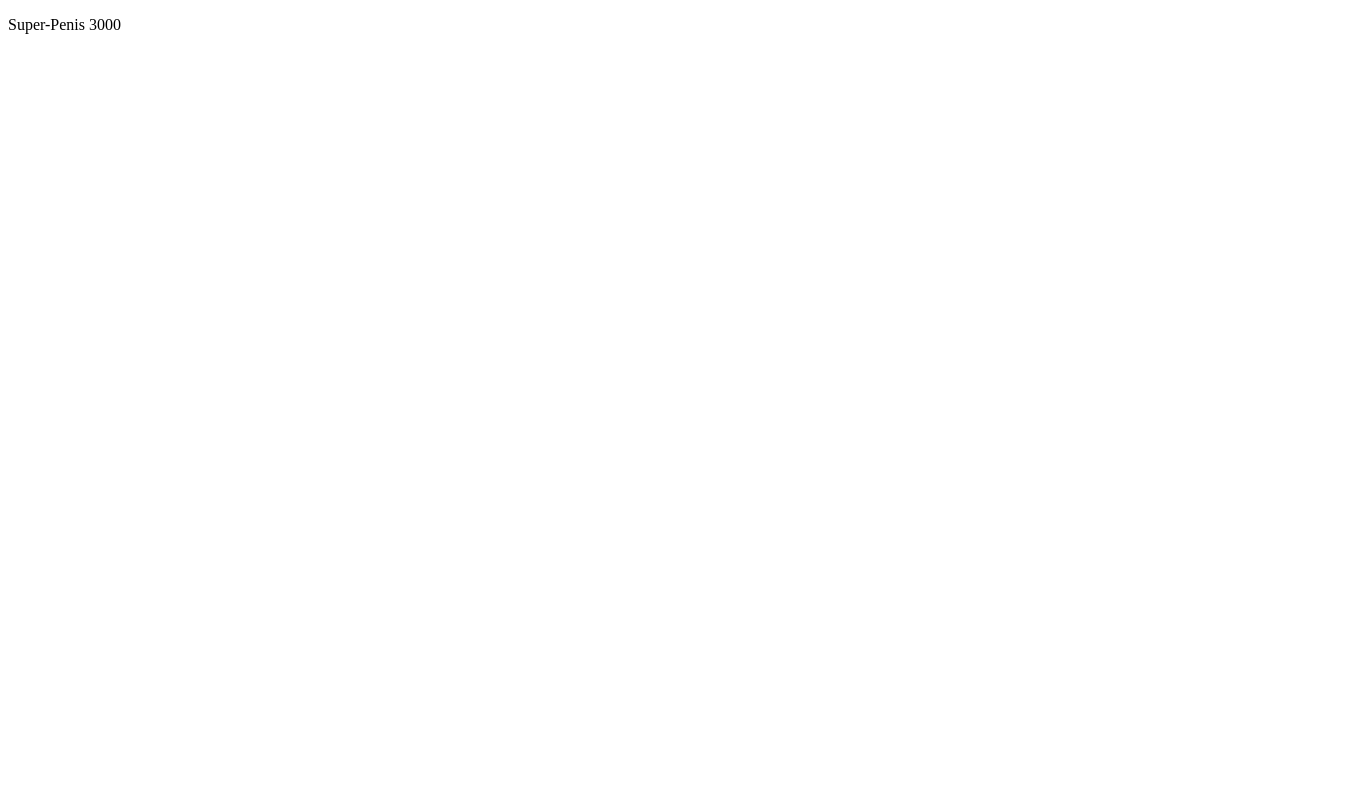
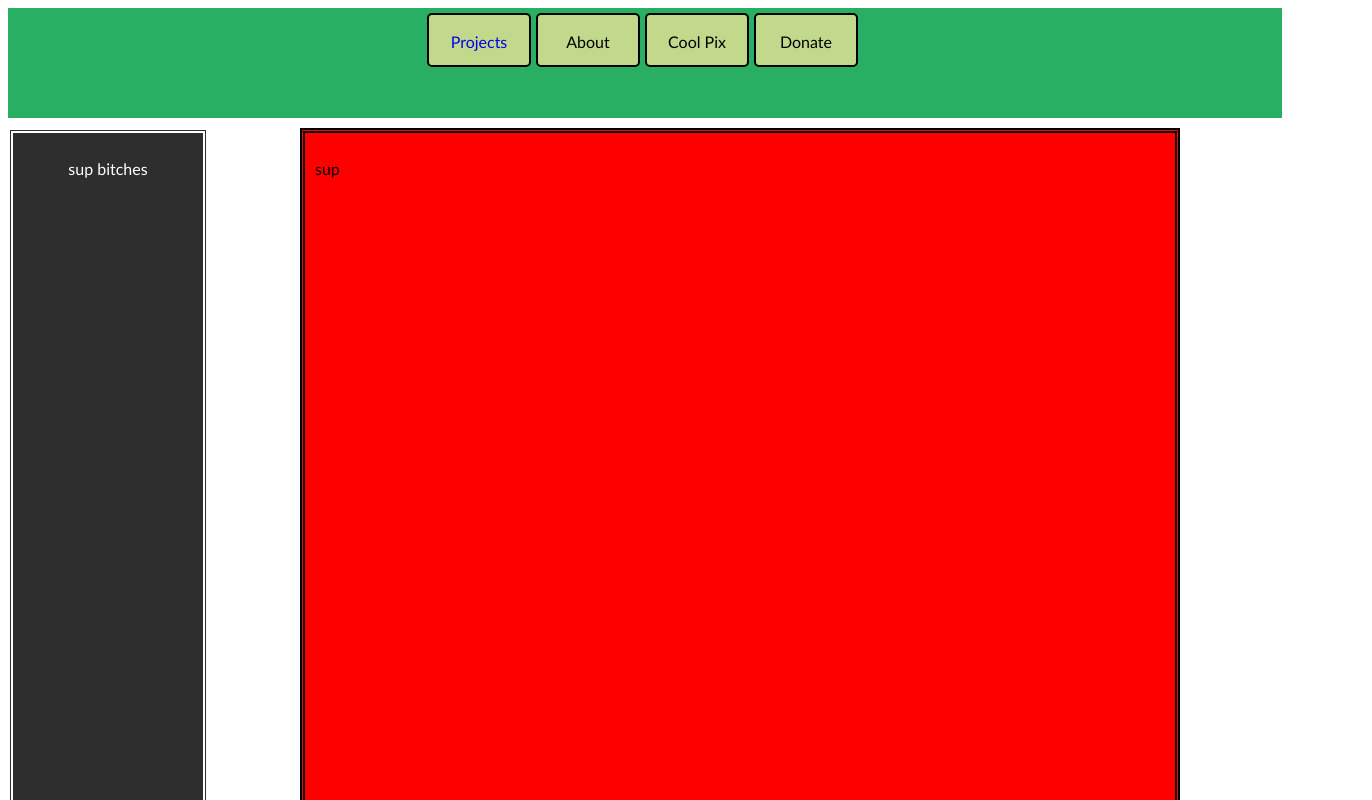
Before and after one commit to dillonburton/BadBoyz, a plain HTML site: page index.html in a window 1280 px wide. Shown: the top 800 px of the page, 1372 px wide, since content can reach past the window. Drawn offline with Linux system fonts and the light colour scheme.

Commit message:
woo ya'll

```diff
--- a/index.html
+++ b/index.html
@@ -1,6 +1,95 @@
 <!DOCTYPE html>
 <html>
+	<style>
+		#header {
+				font-family: Futura, "Trebuchet MS", Arial, sans-serif;
+				background-color:#28AF63;
+				color:black;
+				text-align:center;
+				padding:5px;
+				height:100px;
+				width:100%;
+				margin-bottom:10px;
+				}
+
+		#section {
+				font-family: Futura, "Trebuchet MS", Arial, sans-serif;
+				padding-left:100px;
+				width:100%;
+		}
+
+		#nav {
+				color:white;
+				font-family: Futura, "Trebuchet MS", Arial, sans-serif;
+				line-height:30px;
+				background-color:#2E2E2E;
+				height:1000px;
+				width:180px;
+				border-width:5px;
+    			border-style:double;
+				float:left;
+				padding:5px;
+				text-align:center;
+
+			}
+
+		#page{
+				background-color:red;
+				width:250px;
+				margin: 0 auto;
+				padding:10px;
+				border-style:double;
+				border-width:5px;
+				width:850px;
+				height:1000px;
+		}
+
+		#tabpos{
+				width:436px;
+				height:75px;
+				margin-left:auto;
+				margin-right:auto;
+		}
+
+		#tabs{
+				background-color:#C2D98B;
+				width:100px;
+				height:50px;
+				line-height:21px;
+				vertical-align:middle;
+				border-radius:5px;
+				font-family:"Trebuchet MS", Helvetica, sans-serif;
+				border:2px solid black;
+				float:left;
+				margin-right:5px;
+		}
+
+
+	</style>
 <body>
-<p>Super-Penis 3000</p>
+<div id="header">
+	<div id="tabpos">
+		<a href="http://youtube.com"><div id="tabs">
+			<p>Projects</p>
+		</div></a>
+		<div id="tabs">
+				<p>About</p>
+		</div>
+		<div id="tabs">
+				<p>Cool Pix</p>
+		</div>
+		<div id="tabs">
+				<p>Donate</p>
+		</div>
+	</div>
+</div>
+<div id="nav">
+<p>sup bitches</p>
+</div>
+<div id="section">
+	<div id="page">
+	<p>sup</p>
+	</div>
+</div>
 </body>
 </html>
```
